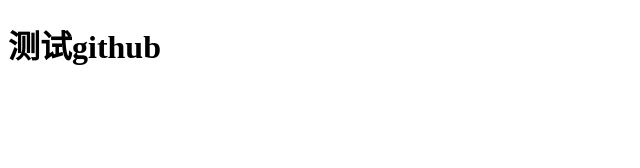
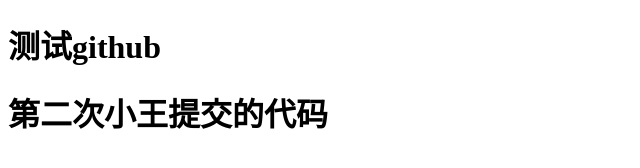
Before and after one commit to leimu22/gz2184_githubtest, a plain HTML site: page index.html in a window 1280 px wide. Shown: the whole page, without its empty margins (0-640 px from the left). Drawn offline with Linux system fonts and the light colour scheme.

Commit message:
第二次小王提交的代码

```diff
--- a/index.html
+++ b/index.html
@@ -8,5 +8,6 @@
 </head>
 <body>
     <h1>测试github</h1>
+    <h1>第二次小王提交的代码</h1>
 </body>
 </html>
```
